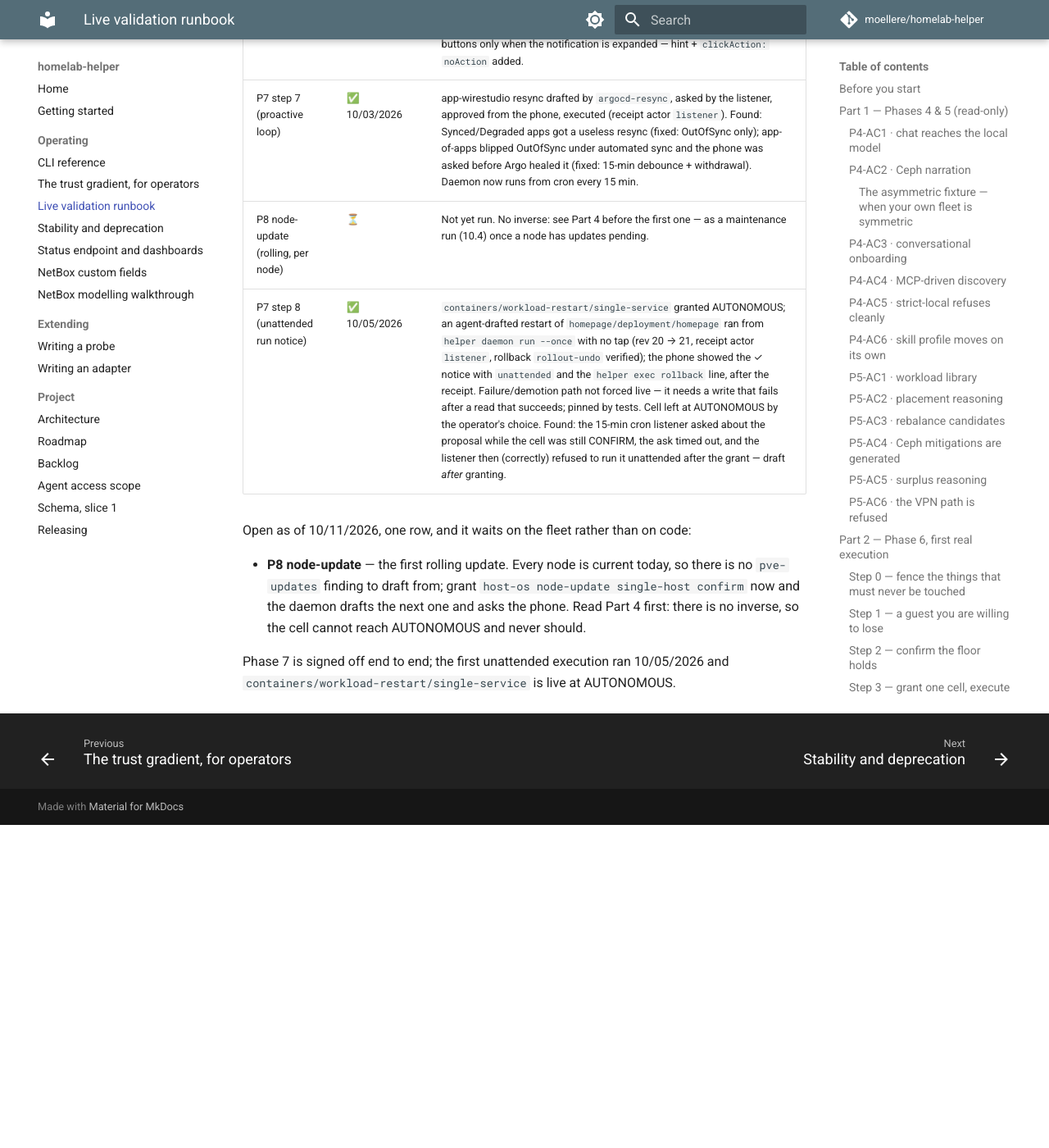
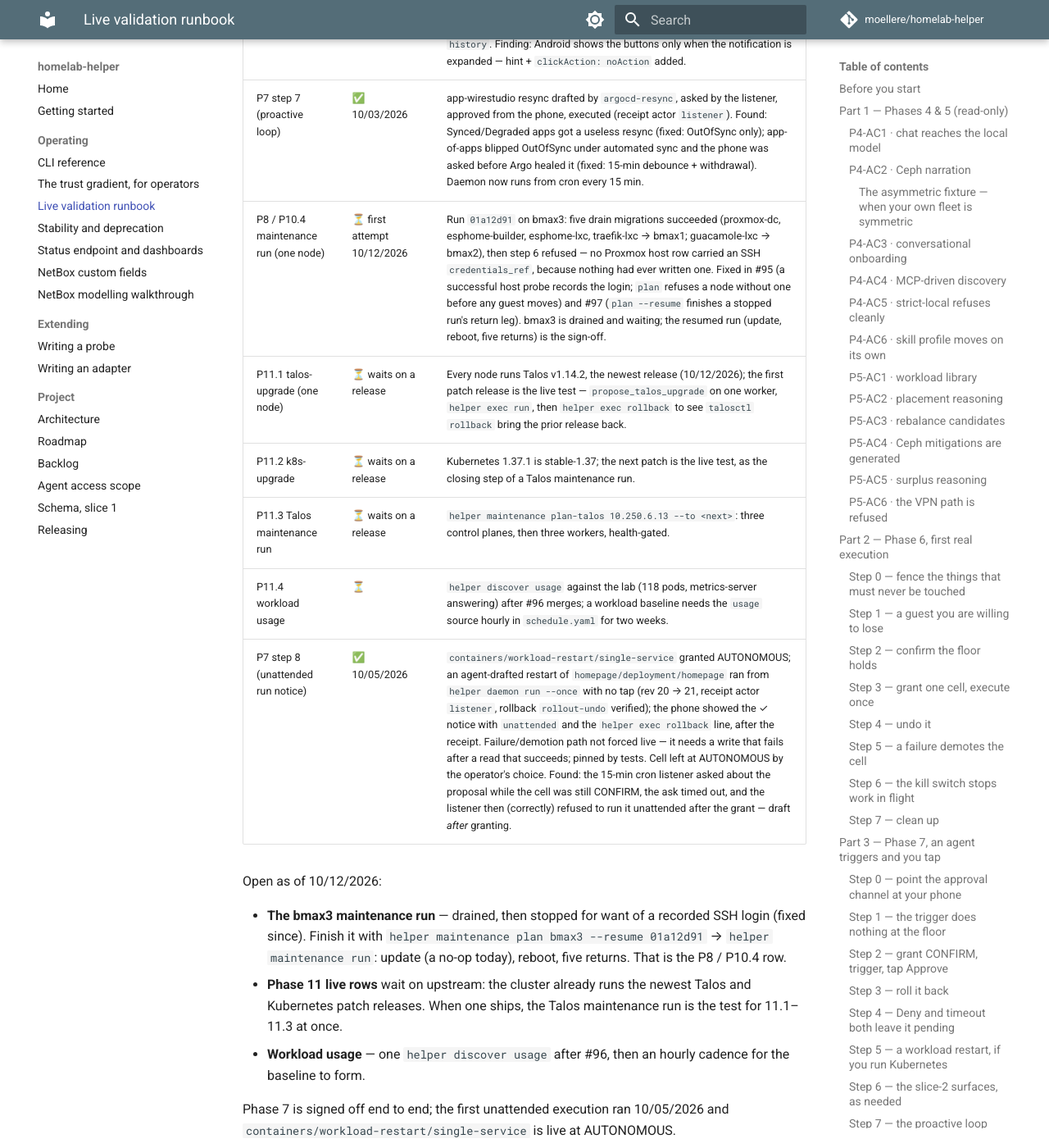
Before and after one commit to moellere/homelab-helper, an MkDocs documentation site: the page built from docs/live-validation.md, in a window 1280 px wide and 1400 px high, scrolled down 12573 px. Shown: the whole window at 82% size. Built offline with MkDocs 1.6.1 and Material for MkDocs 9.7.7, drawn with Linux system fonts in a browser that asks for light colours; comment, search, counter and statistics services are not loaded; before the commit the page ends 13579 px from its top, so only the background shows below that.

Commit message:
docs: live-validation and status snapshot after the first maintenance run and Phase 11
Co-Authored-By: Claude Fable 5.1 <noreply@anthropic.com>
Claude-Session: https://claude.ai/code/session_0125ttTyRY28bTLjodhqfQ4P

```diff
--- a/docs/live-validation.md
+++ b/docs/live-validation.md
@@ -535,16 +535,24 @@ shape — see the asymmetric fixture under P4-AC2.
 | P6 steps 0–7 | ✅ by way of P7 (10/03/2026) | Grants, pessimistic gate, execution, receipts, rollback, override logging and demotion-on-reject all ran live during the Phase 7 sessions; step 5 and step 6 ran live 10/11/2026 against a `migrate` of a vmid that does not exist: step 6 first — window open, `exec run` stopped at the confirm prompt, `window kill --yes` from the side, answer `y` → `refused: elevation window … closed before dispatch — halting`, nothing dispatched; then step 5 without a window — Proxmox answered 500 on the migrate POST, a `failed` receipt was written, the proposal stayed pending, and `hypervisor/migrate/single-host` dropped to `propose (probation)` with a `demote` row on the audit spine and a phone notice. Re-grant pending. |
 | P7 steps 0–6 | ✅ 10/03/2026 | Covington lab: guest 102 (devbox clone) migrated bmax0→bmax3→bmax0 and rolled back to bmax3; `homepage` deployment restarted (rev 19) and undone (rev 20 from 18); Approve, Deny and both undo paths exercised from a Pixel; every answer on `trust history`. Finding: Android shows the buttons only when the notification is expanded — hint + `clickAction: noAction` added. |
 | P7 step 7 (proactive loop) | ✅ 10/03/2026 | app-wirestudio resync drafted by `argocd-resync`, asked by the listener, approved from the phone, executed (receipt actor `listener`). Found: Synced/Degraded apps got a useless resync (fixed: OutOfSync only); app-of-apps blipped OutOfSync under automated sync and the phone was asked before Argo healed it (fixed: 15-min debounce + withdrawal). Daemon now runs from cron every 15 min. |
-| P8 node-update (rolling, per node) | ⏳ | Not yet run. No inverse: see Part 4 before the first one — as a maintenance run (10.4) once a node has updates pending. |
+| P8 / P10.4 maintenance run (one node) | ⏳ first attempt 10/12/2026 | Run `01a12d91` on bmax3: five drain migrations succeeded (proxmox-dc, esphome-builder, esphome-lxc, traefik-lxc → bmax1; guacamole-lxc → bmax2), then step 6 refused — no Proxmox host row carried an SSH `credentials_ref`, because nothing had ever written one. Fixed in #95 (a successful host probe records the login; `plan` refuses a node without one before any guest moves) and #97 (`plan --resume` finishes a stopped run's return leg). bmax3 is drained and waiting; the resumed run (update, reboot, five returns) is the sign-off. |
+| P11.1 talos-upgrade (one node) | ⏳ waits on a release | Every node runs Talos v1.14.2, the newest release (10/12/2026); the first patch release is the live test — `propose_talos_upgrade` on one worker, `helper exec run`, then `helper exec rollback` to see `talosctl rollback` bring the prior release back. |
+| P11.2 k8s-upgrade | ⏳ waits on a release | Kubernetes 1.37.1 is stable-1.37; the next patch is the live test, as the closing step of a Talos maintenance run. |
+| P11.3 Talos maintenance run | ⏳ waits on a release | `helper maintenance plan-talos 10.250.6.13 --to <next>`: three control planes, then three workers, health-gated. |
+| P11.4 workload usage | ⏳ | `helper discover usage` against the lab (118 pods, metrics-server answering) after #96 merges; a workload baseline needs the `usage` source hourly in `schedule.yaml` for two weeks. |
 | P7 step 8 (unattended run notice) | ✅ 10/05/2026 | `containers/workload-restart/single-service` granted AUTONOMOUS; an agent-drafted restart of `homepage/deployment/homepage` ran from `helper daemon run --once` with no tap (rev 20 → 21, receipt actor `listener`, rollback `rollout-undo` verified); the phone showed the ✓ notice with `unattended` and the `helper exec rollback` line, after the receipt. Failure/demotion path not forced live — it needs a write that fails after a read that succeeds; pinned by tests. Cell left at AUTONOMOUS by the operator's choice. Found: the 15-min cron listener asked about the proposal while the cell was still CONFIRM, the ask timed out, and the listener then (correctly) refused to run it unattended after the grant — draft *after* granting. |
 
-Open as of 10/11/2026, one row, and it waits on the fleet rather than on code:
+Open as of 10/12/2026:
 
-- **P8 node-update** — the first rolling update. Every node is current today,
-  so there is no `pve-updates` finding to draft from; grant
-  `host-os node-update single-host confirm` now and the daemon drafts the next
-  one and asks the phone. Read Part 4 first: there is no inverse, so the cell
-  cannot reach AUTONOMOUS and never should.
+- **The bmax3 maintenance run** — drained, then stopped for want of a recorded
+  SSH login (fixed since). Finish it with
+  `helper maintenance plan bmax3 --resume 01a12d91` → `helper maintenance run`:
+  update (a no-op today), reboot, five returns. That is the P8 / P10.4 row.
+- **Phase 11 live rows** wait on upstream: the cluster already runs the newest
+  Talos and Kubernetes patch releases. When one ships, the Talos maintenance
+  run is the test for 11.1–11.3 at once.
+- **Workload usage** — one `helper discover usage` after #96, then an hourly
+  cadence for the baseline to form.
 
 Phase 7 is signed off end to end; the first unattended execution ran 10/05/2026
 and `containers/workload-restart/single-service` is live at AUTONOMOUS.
```
Also changed, not shown: CLAUDE.md (+8 -5 lines).
